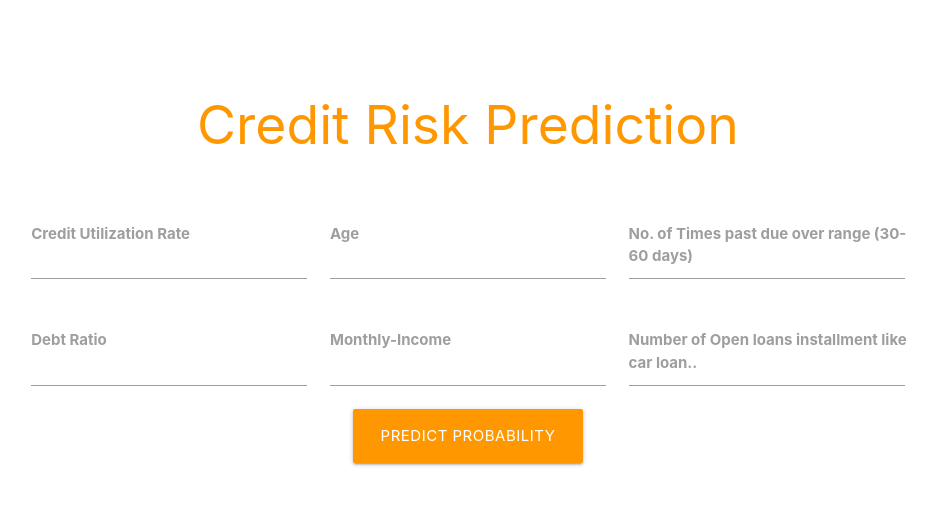
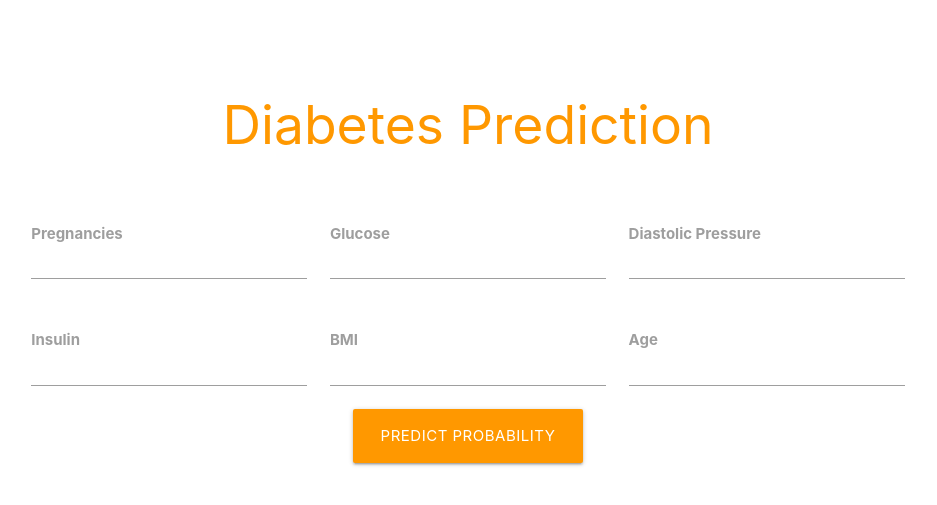
Before and after one commit to Sai999teja/diabetes, a Flask app: page / in a window 1280 px wide. Shown: the top 505 px of the page, without its empty margins (172-1109 px from the left). Run offline with Flask 2, Linux system fonts and the light colour scheme; parts of the project's set-up code (start-up, migrations or seed data) failed here and were passed over.

Commit message:
Update index.html

```diff
--- a/templates/index.html
+++ b/templates/index.html
@@ -18,7 +18,7 @@
   <div class="section no-pad-bot" id="index-banner">
     <div class="container">
       <br><br>
-      <h2 class="header center orange-text">Credit Risk Prediction</h2>
+      <h2 class="header center orange-text">Diabetes Prediction</h2>
       <div class="row center">
       </div>
 
@@ -26,20 +26,20 @@
     <form action='/predict' method="POST" class="col s12">
       <div class="row">
         <div class="input-field col s4">
-            <label for="first_name"><b>Credit Utilization Rate</b></label>
+            <label for="first_name"><b>Pregnancies</b></label>
             <br>
           <input   id="first_name" name='Temperature'type="text" class="validate">
         </div>
         <div class="input-field col s4">
 
-          <label for="last_name"><b>Age</b></label>
+          <label for="last_name"><b>Glucose</b></label>
             <br>
           <input id="last_name"  name="Oxygen" type="text" class="validate">
 
         </div>
 
         <div class="input-field col s4">
-            <label for="_name"><b>No. of Times past due over range (30-60 days)</b></label>
+            <label for="_name"><b>Diastolic Pressure</b></label>
             <br>
           <input id="_name" name="Humidity" type="text" class="validate">
 
@@ -48,21 +48,21 @@
       </div>
 
       <div class="input-field col s4">
-            <label for="_name_"><b>Debt Ratio</b></label>
+            <label for="_name_"><b>Insulin</b></label>
             <br>
           <input id="_name_" name="Humidity" type="text" class="validate">
 
         </div>
 
         <div class="input-field col s4">
-            <label for="_name__"><b>Monthly-Income</b></label>
+            <label for="_name__"><b>BMI</b></label>
             <br>
           <input id="_name__" name="Humidity" type="text" class="validate">
 
         </div>
 
         <div class="input-field col s4">
-            <label for="__name_"><b>Number of Open loans installment like car loan..</b></label>
+            <label for="__name_"><b>Age</b></label>
             <br>
           <input id="__name_" name="Humidity" type="text" class="validate">
 
```
